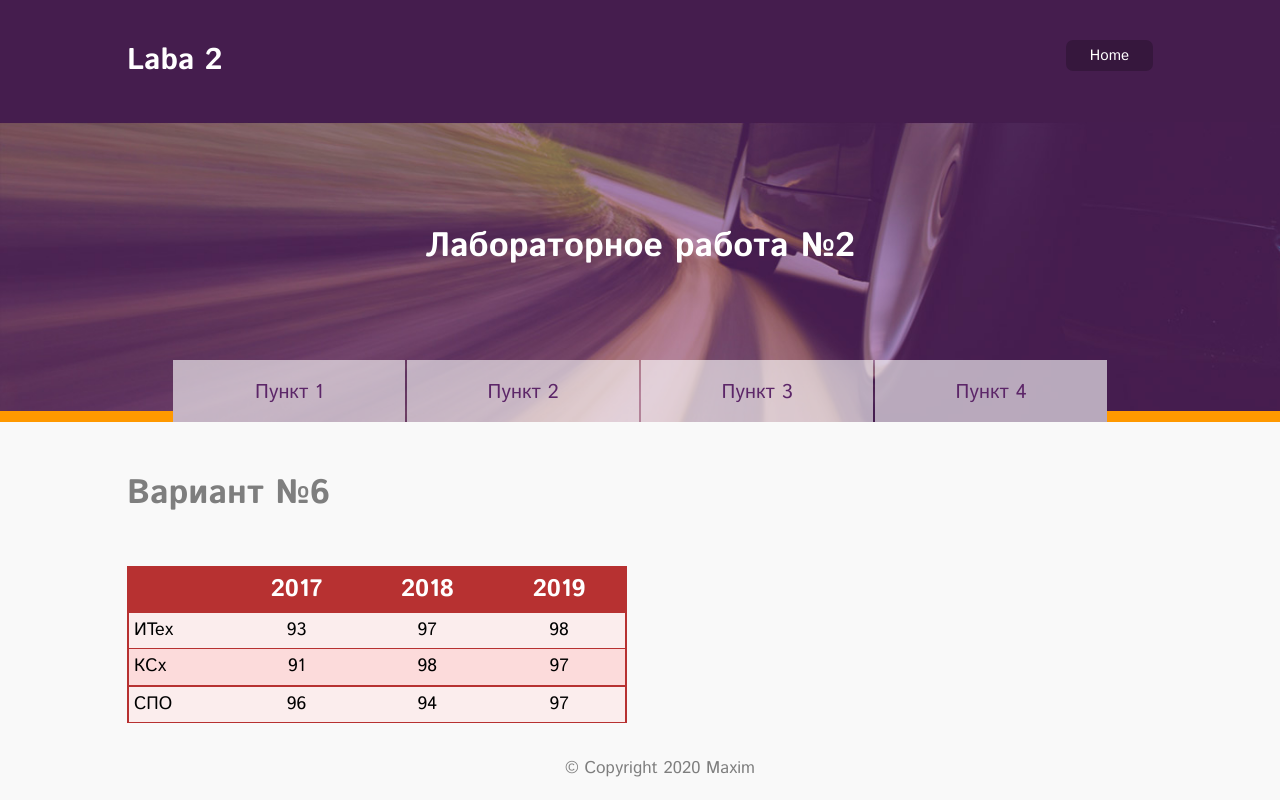
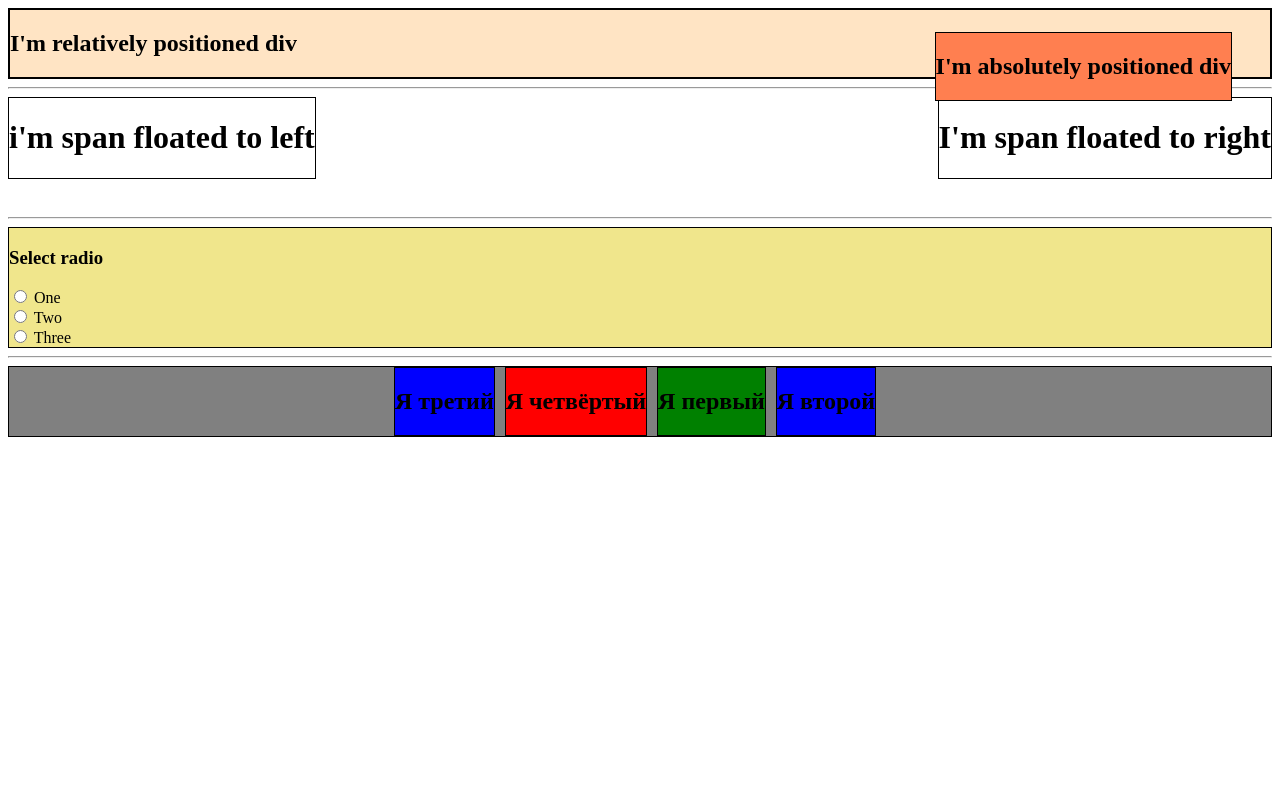
Before and after one commit to NizheholtsevMaxim/Laba2, a plain HTML site: page index.html in a window 1280 px wide. Drawn offline with Linux system fonts and the light colour scheme.

Commit message:
Laba2 finish

```diff
--- a/index.html
+++ b/index.html
@@ -1,97 +1,68 @@
 <!DOCTYPE html>
-<html>
+<html lang="en">
+
 <head>
-    <meta charset="utf-8">
+    <meta charset="UTF-8">
     <meta name="viewport" content="width=device-width, initial-scale=1.0">
-    <title>Laba 2</title>
-    <link media="all" rel="stylesheet" href="styles.css">
-    <link rel="stylesheet" href="http://fonts.googleapis.com/css?family=Istok+Web:400,400italic,700,700italic" type="text/css">
+    <title>CSS Lab</title>
+    <link rel="stylesheet" href="./styles/style.css">
     <style>
-      body {
-        margin: 0;
-        color: #7e7e7e;
-        font: 17px/1.412 "Istok Web", "Arial", "Helvetica", sans-serif;
-        background: #f9f9f9;
-        overflow-y: scroll;
-        min-width: 320px;
-        -webkit-text-size-adjust: 100%;
-        -ms-text-size-adjust: none;
+        div,
+        span {
+            border-style: solid;
+            border-width: 1px;
+            border-color: black;
+        }
+
+        .radioContainer {
+            background-color: khaki;
+        }
+
+        .item {
+            margin-right: 10px;
         }
     </style>
 </head>
-  <body class="home-page">
-    <div id="wrapper">
-      <header id="header">
-        <div class="panel">
-          <div id='header-container' class="container">
-            <strong class="logo"><a href="#">Laba 2</a></strong>
-            <ul>
-              <li><a href="#">Home</a></li>
-            </ul>
+
+<body>
+    <div>
+        <div style="background-color: bisque;">
+            <h2>I'm relatively positioned div</h2>
         </div>
-        </div>
-        <div class="hero">
-          <div class="img">
-            <div class="s1">
-              <div class="s2" style="background: url('images/banner.jpg') no-repeat 0 0; background-size: cover; width: 100%; height: 300px; display:flex; justify-content: center; align-items: center; color: #fff;">
-                <h1>Лабораторное работа №2</h1>
-              </div>
+        <div style="position: absolute; top: 2rem; right: 3rem; background-color: coral;">
+            <h2>I'm absolutely positioned div</h2>
         </div>
     </div>
 
+    <hr />
+
+    <span style="float: left;">
+        <h1>i'm span floated to left</h1>
+    </span>
+    <span style="float: right;">
+        <h1>I'm span floated to right</h1>
+    </span>
+
+    <hr style="margin-top: 8rem;" />
+
+    <div class="radioContainer">
+        <h3>Select radio</h3>
+        <input type="radio" id="one" name="radio" value="one">
+        <label for="one">One</label><br>
+        <input type="radio" id="two" name="radio" value="two">
+        <label for="two">Two</label><br>
+        <input type="radio" id="three" name="radio" value="three">
+        <label for="three">Three</label>
     </div>
-        <div class="navigation">
-          <nav>
-            <ul>
-              <li class="active"><a href="#">Пункт 1</a></li>
-              <li><a href="#">Пункт 2</a></li>
-              <li><a href="#">Пункт 3</a></li>
-              <li><a href="#">Пункт 4</a></li>
-            </ul>
-          </nav>
-        </div>
-      </header>
-      <div id="main">
 
-        <div id='var-6' class="container">
-          <h1>Вариант №6</h1>
-          <table id='table-1' border='0' cellspacing="0">
-            <thead>
-              <tr>
-                <th ></th>
-                <th>2017</th>
-                <th>2018</th>
-                <th>2019</th>
-              </tr>
-            </thead>
-            <tbody>
-              <tr>
-                <td>ИТех</td>
-                <td align='center'>93</td>
-                <td align='center'>97</td>
-                <td align='center'>98</td>
-              </tr>
-              <tr>
-                <td>КСх</td>
-                <td align='center'>91</td>
-                <td align='center'>98</td>
-                <td align='center'>97</td>
-              </tr>
-              <tr>
-                <td>СПО</td>
-                <td align='center'>96</td>
-                <td align='center'>94</td>
-                <td align='center'>97</td>
-              </tr>
-            </tbody>
-          </table>
-        </div>
-      </div>
-      <footer id="footer">
-        <ul>
-          <li>© Copyright 2020 Maxim</li>
-        </ul>
-      </footer>
+    <hr/>
+
+    <div class="spanContainer">
+        <span class="item" id="first"><h2>Я первый</h2></span>
+        <span class="item" id="second"><h2>Я второй</h2></span>
+        <span class="item" id="third"><h2>Я третий</h2></span>
+        <span class="item" id="fourth"><h2>Я четвёртый</h2></span>
     </div>
 </body>
+
 </html>
--- a/styles.css
+++ /dev/null
@@ -1,204 +0,0 @@
-
-#wrapper {
-  overflow: hidden;
-  position: relative;
-  min-height: 100vh;
-  z-index: 10;
-}
-
-.container {
-  max-width: 1026px;
-  padding: 0 16px;
-  margin: 0 auto;
-}
-
-#footer{
-  position: absolute;
-  bottom: 0;
-  left:0;
-  width: 100%;
-  text-align: center;
-  padding: 20px;
-  z-index: 100;
-}
-
-h1{
-  position: relative;
-  top: -25px;
-}
-
-
-.logo {
-  float: left;
-  width: 133px;
-}
-
-
-#header {
-  position: relative;
-  background: #451d4e;
-  z-index: 30;
-
-}
-#header-container{
-  display: flex;
-  padding: 20px;
-  justify-content: space-between;
-
-}
-
-
-.logo a{
-  color: #fff;
-  font-size: 30px;
-}
-
-
-
-.panel{
-  padding:  20px;
-}
-.panel ul {
-  font-size: 15px;
-  float: right;
-  padding-top: 6px;
-}
-
-.panel ul, .navigation ul, .featured ul, #content .list, .tips, #footer ul {
-  margin: 0;
-  padding: 0;
-  list-style: none;
-}
-
-.panel ul li {
-  float: left;
-  padding: 0 0 0 10px;
-}
-
-.panel ul li, .navigation ul li, .featured ul li, #content .list li, .tips li, #footer ul li {
-  list-style-position: outside;
-  list-style: none;
-}
-
-.panel ul li a {
-  background: rgba(0, 0, 0, .22);
-  color: #fff;
-  padding: 5px 24px;
-  border-radius: 7px;
-  display: block;
-}
-a {
-  text-decoration: none;
-  color: #5c2668;
-  outline: none;
-}
-
-.navigation {
-  position: absolute;
-  bottom: 0;
-  left: 0;
-  font-size: 20px;
-  right: 0;
-}
-
-.navigation nav {
-  margin: 0 auto;
-  position: relative;
-  max-width: 936px;
-}
-
-.navigation nav:before {
-  left: 1px;
-  padding-left: 9999px;
-  margin-left: -9999px;
-}
-.navigation nav:after {
-  right: 1px;
-  padding-right: 9999px;
-  margin-right: -9999px;
-}
-.navigation nav:after, .navigation nav:before {
-  position: absolute;
-  bottom: 0;
-  background: #f90;
-  height: 11px;
-  content: "";
-}
-
-.navigation ul {
-  overflow: hidden;
-  display: flex;
-  align-items: flex-end;
-}
-
-.navigation ul li {
-  float: left;
-  width: 25%;
-  padding: 0 1px;
-}
-
-.navigation ul li a {
-  display: block;
-  padding: 19px 10px 15px;
-  text-align: center;
-  background: rgba(255, 255, 255, .62);
-  -webkit-transition: all 300ms linear;
--moz-transition: all 300ms linear;
--ms-transition: all 300ms linear;
--o-transition: all 300ms linear;
-transition: all 300ms linear;
-}
-
-.navigation ul li a:hover{
-  background: rgba(255, 255, 255, 1);
-  padding-top: 25px;
-}
-
-
-
-#var-6{
-  padding-top: 50px;
-  padding-bottom: 60px;
-}
-
-
-#table-1{
-  border: none;
-  width: 500px;
-  background: #fcdbdb;
-  border: 2px solid #b73131;
-  border-bottom: 1px  solid #b73131;
-  font-size: 18px;
-  font-weight: 400;
-}
-#table-1 thead{
-  background: #b73131;
-  color: #fff;
-  font-weight: 700;
-}
-
-#table-1 tr{
-
-}
-
-#table-1 th{
-  padding: 5px;
-  border: none;
-  font-size: 24px;
-}
-#table-1 td{
-  color: #000;
-  padding: 5px;
-}
-
-#table-1  tbody tr:nth-child(odd){
-  background: #fbeded;
-}
-
-#table-1  tbody tr:nth-child(even) td{
-  border-bottom: 1px solid #b73131;
-}
-
-#table-1  tbody tr td{
-  border-top: 1px solid #b73131;
-}
--- /dev/null
+++ b/styles/style.css
@@ -0,0 +1,40 @@
+input:checked {
+    margin-right: 100px;
+}
+
+input:checked::after {
+    margin-left: 2rem;
+    content: "checked";
+    font-size: 14px;
+    background-color: coral;
+    color: whitesmoke;
+}
+
+#first {
+    background-color: green;
+    order: 3;
+}
+
+#second,
+#third {
+    background-color: blue;
+}
+
+#second {
+    order: 4;
+}
+
+#third {
+    order: 1;
+}
+
+#fourth {
+    background-color: red;
+    order: 2;
+}
+
+.spanContainer {
+    display: flex;
+    background-color: grey;
+    justify-content: center;
+}
```
Also changed, not shown: images/banner.jpg (deleted). Lines whose indentation alone changed are shown as unchanged.
